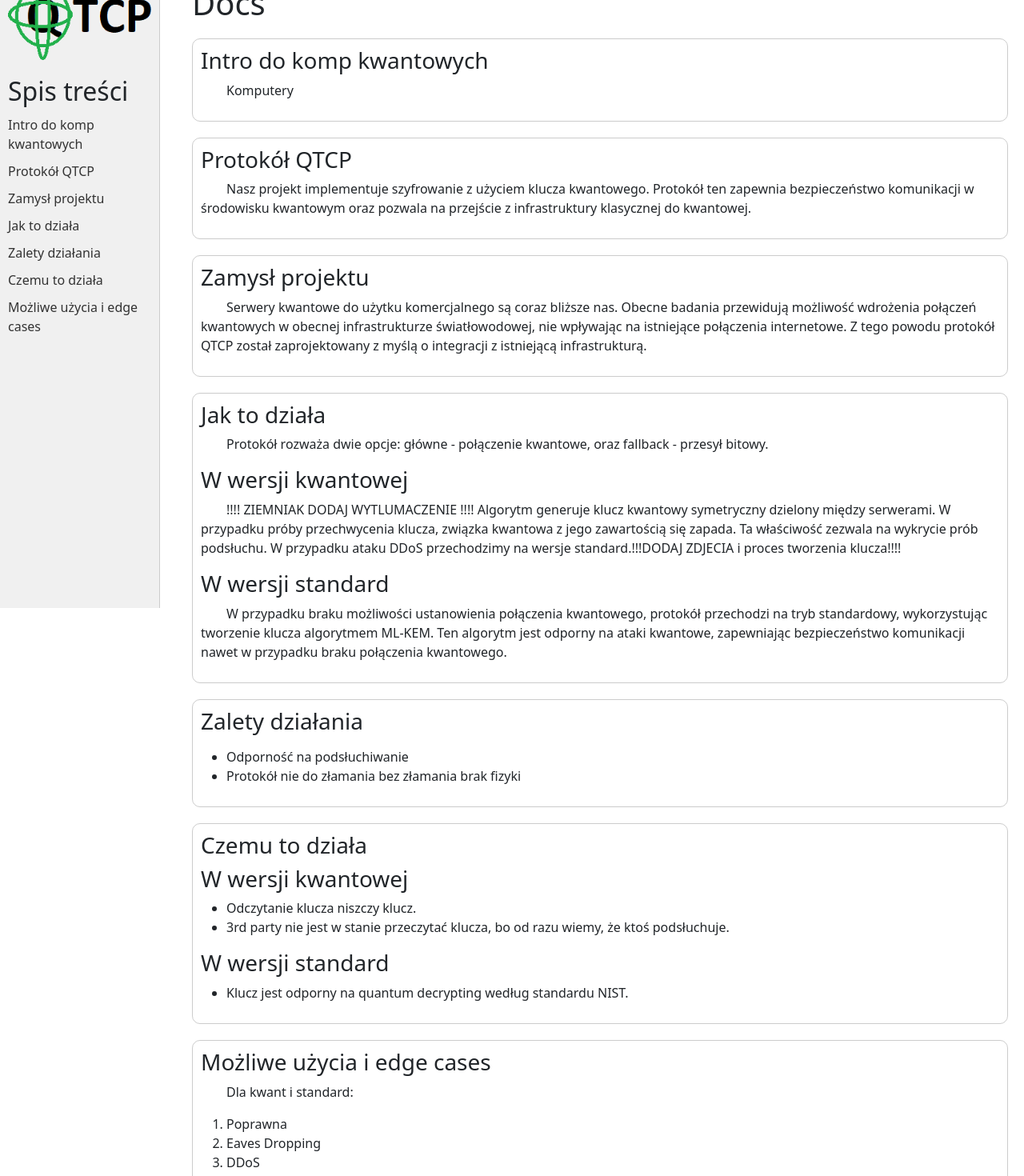
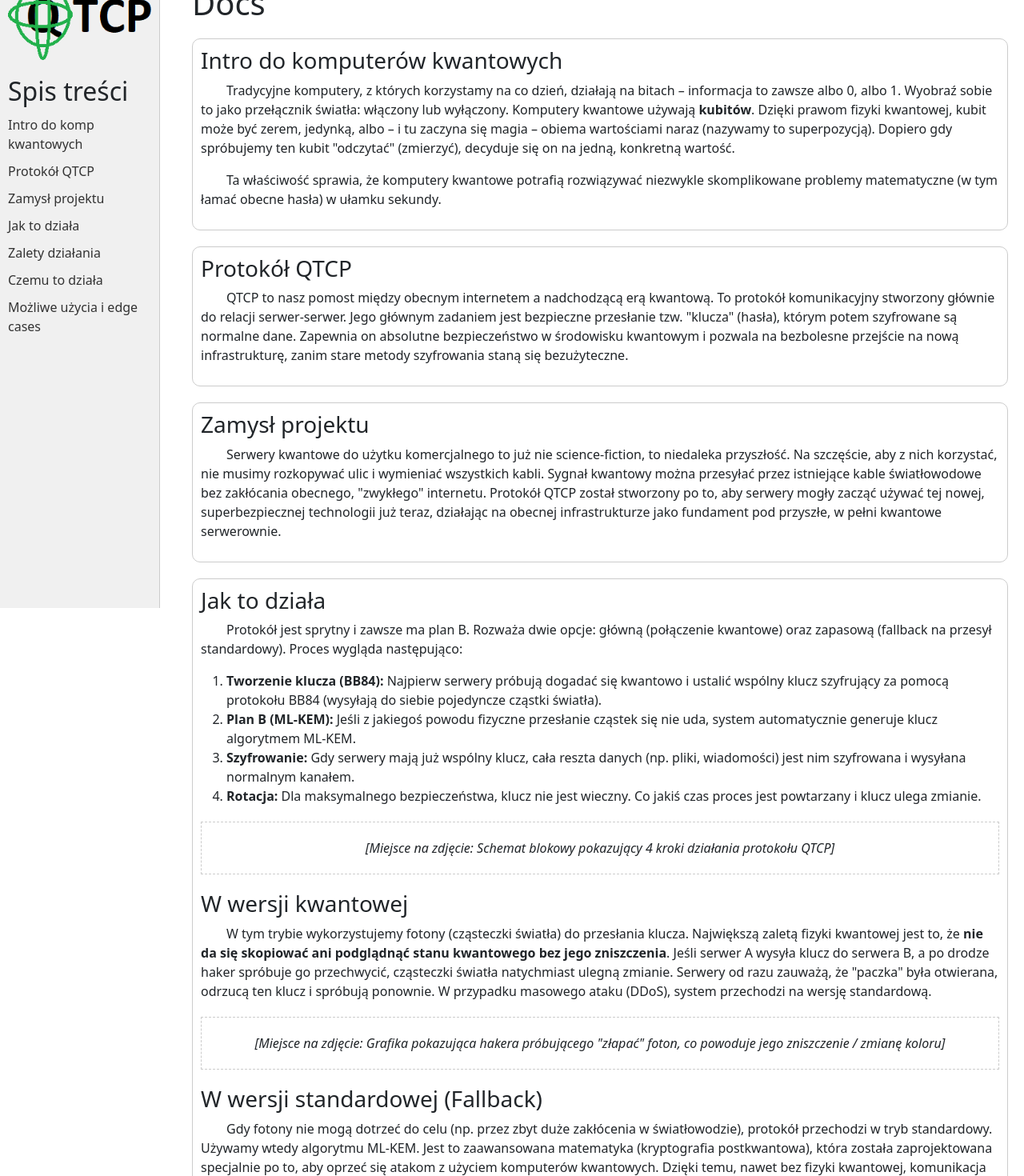
Before and after one commit to patynowskim/HacknarokX2026QuantumTransfer, a React app in the folder frontend/: page /docs in a window 1280 px wide. Shown: the part 40-1510 px from the top of the page at 80% size. Built offline with nearby package versions, Linux system fonts and the light colour scheme; the HTML template or start-up script is replaced by a standard one.

Commit message:
Docs text

```diff
--- a/frontend/src/Docs.jsx
+++ b/frontend/src/Docs.jsx
@@ -20,71 +20,90 @@ function Docs() {
     </div>
     <div className='documentation'>
       <h1>Docs</h1>
+
       <section id="intro">
-        <h3>Intro do komp kwantowych</h3>
-        <p>Komputery </p>
+        <h3>Intro do komputerów kwantowych</h3>
+        <p>Tradycyjne komputery, z których korzystamy na co dzień, działają na bitach – informacja to zawsze albo 0, albo 1. Wyobraź sobie to jako przełącznik światła: włączony lub wyłączony. Komputery kwantowe używają <strong>kubitów</strong>. Dzięki prawom fizyki kwantowej, kubit może być zerem, jedynką, albo – i tu zaczyna się magia – obiema wartościami naraz (nazywamy to superpozycją). Dopiero gdy spróbujemy ten kubit "odczytać" (zmierzyć), decyduje się on na jedną, konkretną wartość.</p>
+        <p>Ta właściwość sprawia, że komputery kwantowe potrafią rozwiązywać niezwykle skomplikowane problemy matematyczne (w tym łamać obecne hasła) w ułamku sekundy.</p>
       </section>
 
       <section id="protocol">
         <h3>Protokół QTCP</h3>
-        <p>Nasz projekt implementuje szyfrowanie z użyciem klucza kwantowego. Protokół ten zapewnia bezpieczeństwo komunikacji w środowisku kwantowym oraz pozwala na przejście z infrastruktury klasycznej do kwantowej.</p>
+        <p>QTCP to nasz pomost między obecnym internetem a nadchodzącą erą kwantową. To protokół komunikacyjny stworzony głównie do relacji serwer-serwer. Jego głównym zadaniem jest bezpieczne przesłanie tzw. "klucza" (hasła), którym potem szyfrowane są normalne dane. Zapewnia on absolutne bezpieczeństwo w środowisku kwantowym i pozwala na bezbolesne przejście na nową infrastrukturę, zanim stare metody szyfrowania staną się bezużyteczne.</p>
       </section>
 
       <section id="purpose">
         <h3>Zamysł projektu</h3>
-        <p>Serwery kwantowe do użytku komercjalnego są coraz bliższe nas. Obecne badania przewidują możliwość wdrożenia połączeń kwantowych w obecnej infrastrukturze światłowodowej, nie wpływając na istniejące połączenia internetowe. Z tego powodu protokół QTCP został zaprojektowany z myślą o integracji z istniejącą infrastrukturą. </p>
+        <p>Serwery kwantowe do użytku komercjalnego to już nie science-fiction, to niedaleka przyszłość. Na szczęście, aby z nich korzystać, nie musimy rozkopywać ulic i wymieniać wszystkich kabli. Sygnał kwantowy można przesyłać przez istniejące kable światłowodowe bez zakłócania obecnego, "zwykłego" internetu. Protokół QTCP został stworzony po to, aby serwery mogły zacząć używać tej nowej, superbezpiecznej technologii już teraz, działając na obecnej infrastrukturze jako fundament pod przyszłe, w pełni kwantowe serwerownie.</p>
       </section>
 
       <section id="how-it-works">
         <h3>Jak to działa</h3>
-        <p>Protokół rozważa dwie opcje: główne - połączenie kwantowe, oraz fallback - przesył bitowy.</p>
+        <p>Protokół jest sprytny i zawsze ma plan B. Rozważa dwie opcje: główną (połączenie kwantowe) oraz zapasową (fallback na przesył standardowy). Proces wygląda następująco:</p>
+        <ol>
+          <li><strong>Tworzenie klucza (BB84):</strong> Najpierw serwery próbują dogadać się kwantowo i ustalić wspólny klucz szyfrujący za pomocą protokołu BB84 (wysyłają do siebie pojedyncze cząstki światła).</li>
+          <li><strong>Plan B (ML-KEM):</strong> Jeśli z jakiegoś powodu fizyczne przesłanie cząstek się nie uda, system automatycznie generuje klucz algorytmem ML-KEM.</li>
+          <li><strong>Szyfrowanie:</strong> Gdy serwery mają już wspólny klucz, cała reszta danych (np. pliki, wiadomości) jest nim szyfrowana i wysyłana normalnym kanałem.</li>
+          <li><strong>Rotacja:</strong> Dla maksymalnego bezpieczeństwa, klucz nie jest wieczny. Co jakiś czas proces jest powtarzany i klucz ulega zmianie.</li>
+        </ol>
+
+        {/* --- Miejsce na zdjęcie 1 --- */}
+        <div style={{ margin: '20px 0', padding: '20px', border: '1px dashed #ccc', textAlign: 'center' }}>
+          <em>[Miejsce na zdjęcie: Schemat blokowy pokazujący 4 kroki działania protokołu QTCP]</em>
+          {/* <img src="sciezka/do/schematu.png" alt="Schemat działania QTCP" style={{ maxWidth: '100%' }} /> */}
+        </div>
+
         <div>
           <h3>W wersji kwantowej</h3>
-          <p>!!!! ZIEMNIAK DODAJ WYTLUMACZENIE !!!! Algorytm generuje klucz kwantowy symetryczny dzielony między serwerami. W przypadku próby przechwycenia klucza, związka kwantowa z jego zawartością się zapada. Ta właściwość zezwala na wykrycie prób podsłuchu. W przypadku ataku DDoS przechodzimy na wersje standard.!!!DODAJ ZDJECIA i proces tworzenia klucza!!!!</p>
+          <p>W tym trybie wykorzystujemy fotony (cząsteczki światła) do przesłania klucza. Największą zaletą fizyki kwantowej jest to, że <strong>nie da się skopiować ani podglądnąć stanu kwantowego bez jego zniszczenia</strong>. Jeśli serwer A wysyła klucz do serwera B, a po drodze haker spróbuje go przechwycić, cząsteczki światła natychmiast ulegną zmianie. Serwery od razu zauważą, że "paczka" była otwierana, odrzucą ten klucz i spróbują ponownie. W przypadku masowego ataku (DDoS), system przechodzi na wersję standardową.</p>
+
+          {/* --- Miejsce na zdjęcie 2 --- */}
+          <div style={{ margin: '20px 0', padding: '20px', border: '1px dashed #ccc', textAlign: 'center' }}>
+            <em>[Miejsce na zdjęcie: Grafika pokazująca hakera próbującego "złapać" foton, co powoduje jego zniszczenie / zmianę koloru]</em>
+            {/* <img src="sciezka/do/grafiki_haker.png" alt="Atak na foton" style={{ maxWidth: '100%' }} /> */}
+          </div>
         </div>
+
         <div>
-          <h3>W wersji standard</h3>
-          <p>W przypadku braku możliwości ustanowienia połączenia kwantowego, protokół przechodzi na tryb standardowy, wykorzystując tworzenie klucza algorytmem ML-KEM. Ten algorytm jest odporny na ataki kwantowe, zapewniając bezpieczeństwo komunikacji nawet w przypadku braku połączenia kwantowego.
-          </p>
+          <h3>W wersji standardowej (Fallback)</h3>
+          <p>Gdy fotony nie mogą dotrzeć do celu (np. przez zbyt duże zakłócenia w światłowodzie), protokół przechodzi w tryb standardowy. Używamy wtedy algorytmu ML-KEM. Jest to zaawansowana matematyka (kryptografia postkwantowa), która została zaprojektowana specjalnie po to, aby oprzeć się atakom z użyciem komputerów kwantowych. Dzięki temu, nawet bez fizyki kwantowej, komunikacja pozostaje bezpieczna.</p>
         </div>
       </section>
 
       <section id="advantages">
         <h3>Zalety działania</h3>
-        <p></p>
         <ul>
-          <li>Odporność na podsłuchiwanie</li>
-          <li>Protokół nie do złamania bez złamania brak fizyki</li>
+          <li><strong>Odporność na podsłuchiwanie:</strong> Wiemy o każdej próbie przechwycenia klucza w ułamku sekundy.</li>
+          <li><strong>Fizyczne bezpieczeństwo:</strong> Wersja kwantowa nie opiera się na trudnej matematyce, którą kiedyś będzie można rozwiązać. Opiera się na twardych prawach fizyki. Złamanie tego protokołu wymagałoby złamania praw wszechświata.</li>
+          <li><strong>Gwarancja ciągłości:</strong> Dzięki mechanizmowi Fallback, usługa działa zawsze, nawet w niesprzyjających warunkach.</li>
         </ul>
       </section>
-
-
 
       <section id="why-it-works">
         <h3>Czemu to działa</h3>
         <div>
           <h3>W wersji kwantowej</h3>
           <ul>
-            <li>Odczytanie klucza niszczy klucz.</li>
-            <li>3rd party nie jest w stanie przeczytać klucza, bo od razu wiemy, że ktoś podsłuchuje.</li>
+            <li><strong>Obserwacja niszczy stan:</strong> Odczytanie cząstki kwantowej przez kogoś obcego nieodwracalnie ją zmienia (to tzw. zasada nieoznaczoności Heisenberga).</li>
+            <li><strong>Natychmiastowy alarm:</strong> Trzecia strona nie jest w stanie po cichu przeczytać klucza. Każda ingerencja to fizyczny ślad, o którym serwery dowiadują się natychmiast.</li>
           </ul>
         </div>
         <div>
-          <h3>W wersji standard</h3>
+          <h3>W wersji standardowej</h3>
           <ul>
-            <li>Klucz jest odporny na quantum decrypting według standardu NIST.</li>
+            <li><strong>Standard NIST:</strong> ML-KEM to algorytm zatwierdzony przez amerykański Narodowy Instytut Standardów i Technologii (NIST) jako oficjalny standard ochrony przed zagrożeniami ze strony komputerów kwantowych.</li>
           </ul>
         </div>
       </section>
 
       <section id="use-cases">
         <h3>Możliwe użycia i edge cases</h3>
-        <p>Dla kwant i standard:</p>
+        <p>Sytuacje dla trybu kwantowego i standardowego:</p>
         <ol>
-          <li>Poprawna</li>
-          <li>Eaves Dropping</li>
-          <li>DDoS</li>
-          <li>Interferencje naturalne</li>
+          <li><strong>Poprawna komunikacja:</strong> Serwery dogadują się bez problemu, wymieniają klucz kwantowy (BB84), szyfrują nim dane, a co określony czas klucz jest odświeżany.</li>
+          <li><strong>Eavesdropping (Podsłuch):</strong> Haker podłącza się pod światłowód. Stany kwantowe fotonów ulegają zmianie (zapadają się). Odbiorca zauważa błędy w kluczu i go odrzuca. Serwery mogą spróbować wysłać klucz jeszcze raz lub, jeśli atak trwa, przejść na ML-KEM.</li>
+          <li><strong>DDoS (Atak na dostępność):</strong> Sieć kwantowa zostaje zalana śmieciowymi żądaniami lub fizycznie "oślepiona". Protokół od razu porzuca próby kwantowe i przełącza się na stabilny, standardowy model przesyłu matematycznego (ML-KEM), aby utrzymać działanie usługi.</li>
+          <li><strong>Interferencje naturalne:</strong> Zagięty światłowód, skoki temperatur lub mikro-uszkodzenia infrastruktury powodują "zgubienie" fotonów na trasie. System traktuje to podobnie jak atak – nie ufa wybrakowanemu kluczowi i uruchamia procedurę fallback (ML-KEM) do czasu ustabilizowania się łącza fizycznego.</li>
         </ol>
       </section>
       </div>
@@ -92,5 +111,4 @@ function Docs() {
   )
 }
 
-
 export default Docs
```
